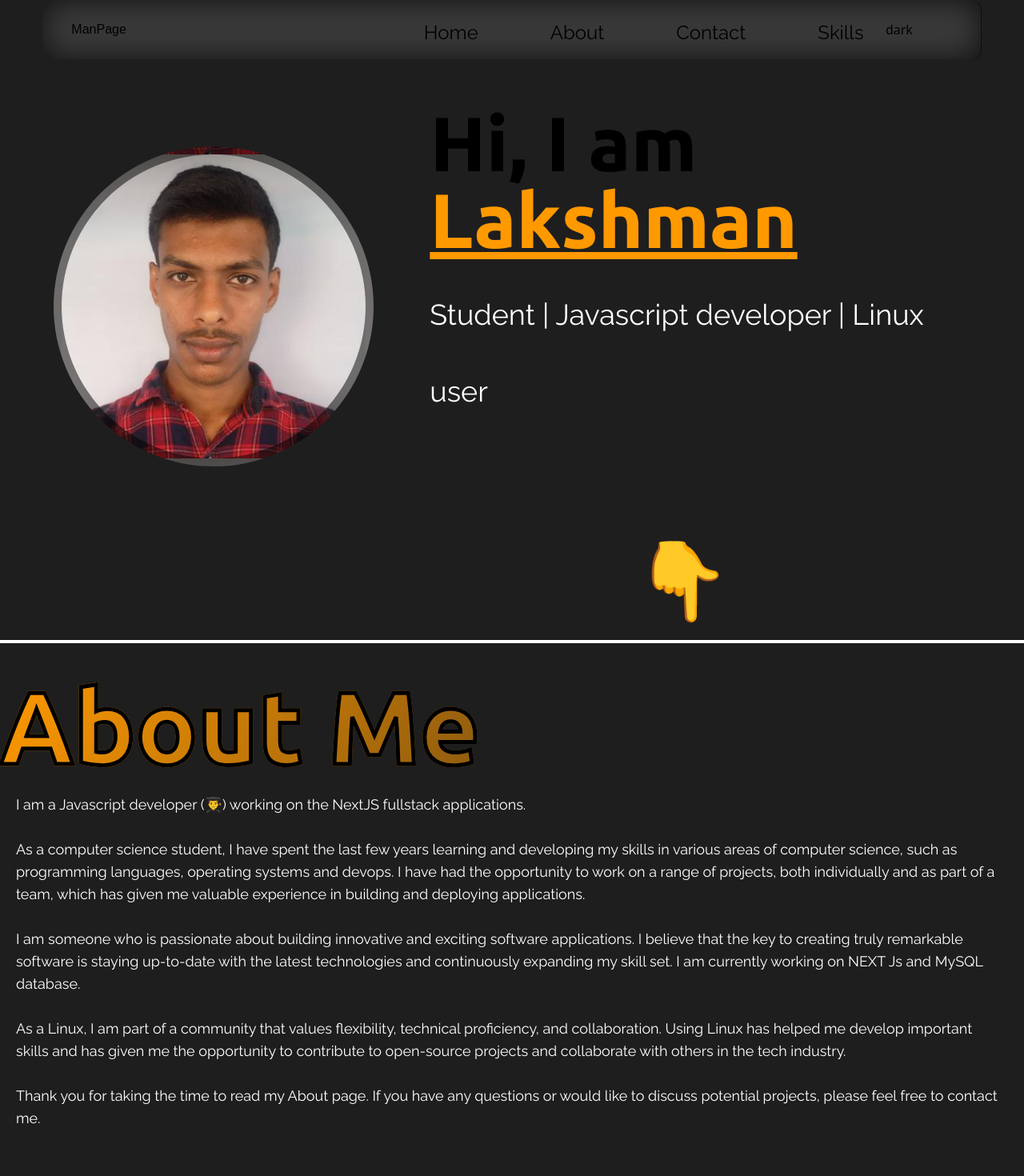
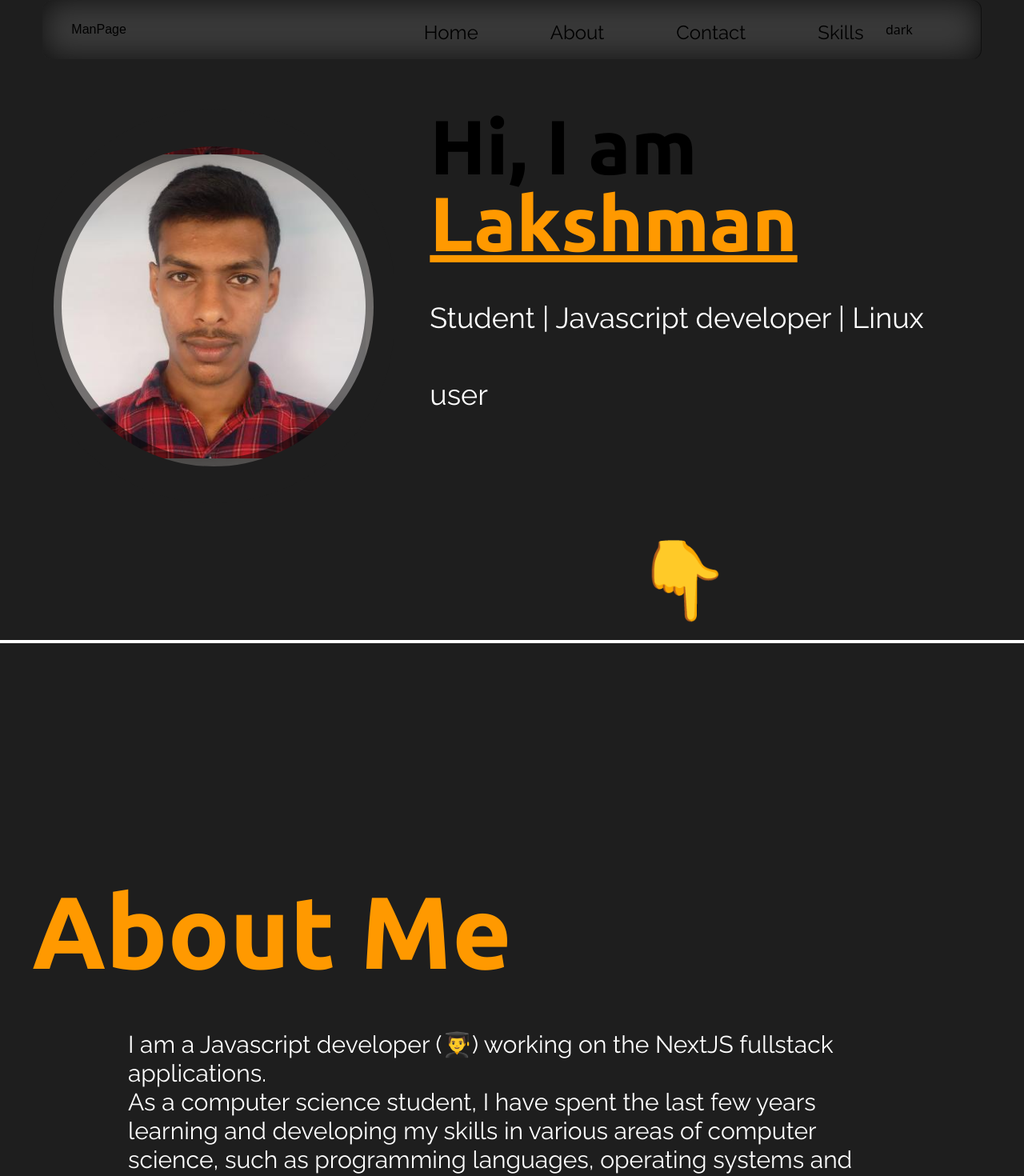
Before and after one commit to Lakshmanshankar/Lakshmanshankar.github.io, a Next.js app: page / in a window 1280 px wide. Shown: the top 1470 px of the page at 80% size. Built offline with nearby package versions, Linux system fonts and the light colour scheme.

Commit message:
fixed about/home

```diff
--- a/app/components/About.tsx
+++ b/app/components/About.tsx
@@ -3,20 +3,20 @@ import { raleway, ubuntu } from '@/fonts/exports'
 function About() {
     return (
         <div>
-            <section className=' w-full h-max bg1 mt-1 py-10' id='about'>
-                <h1 className={`${ubuntu.className} gradientcolor sm:text-9xl text-5xl`}>About Me</h1>
-                <p className={`${raleway.className} text-lg sm:tex-2xl text2 p-5`}>
+            <section className=' w-full h-max slow sm:py-64 bg1 mt-1 py-10' id='about'>
+                <h1 className={`${ubuntu.className} text1 background-change slow sm:text-9xl text-5xl sm:p-10`}>About Me</h1>
+                <p className={`${raleway.className} text-lg sm:text-3xl text2 p-5 sm:p10 sm:flex sm:full justify-center sm:items-center sm:px-40  sm:h-full`}>
                     I am a Javascript developer (👨‍🎓)  working on the NextJS fullstack applications.
-                    <br /> <br />
+                    <br className='sm:none sm:hidden' /> <br />
 
                     As a computer science student, I have spent the last few years learning and developing my skills in various areas of computer science, such as programming languages, operating systems and devops. I have had the opportunity to work on a range of projects, both individually and as part of a team, which has given me valuable experience in building and deploying applications.
 
-                    <br /><br />
+                    <br className='sm:none sm:hidden' /><br className='sm:none sm:hidden' />
                     I am someone who is passionate about building innovative and exciting software applications. I believe that the key to creating truly remarkable software is staying up-to-date with the latest technologies and continuously expanding my skill set. I am currently working on NEXT Js and MySQL database.
                     <br /><br />
-                    As a Linux, I am part of a community that values flexibility, technical proficiency, and collaboration. Using Linux has helped me develop important skills  and has given me the opportunity to contribute to open-source projects and collaborate with others in the tech industry.
+                    As a linux user, I am part of a community that values flexibility, technical proficiency, and collaboration. Using Linux has helped me develop important skills  and has given me the opportunity to contribute to open-source projects and collaborate with others in the tech industry.
 
-                    <br /><br />
+                    <br className='sm:none sm:hidden' /><br className='sm:none sm:hidden' />
                     Thank you for taking the time to read my About page. If you have any questions or would like to discuss potential projects, please feel free to contact me.
                 </p>
             </section>
--- a/app/components/Main.tsx
+++ b/app/components/Main.tsx
@@ -4,14 +4,14 @@ import { raleway } from '@/fonts/exports'
 
 function Main() {
     return (
-        <div className=' w-full h-screen py-14 bg1 sm:flex sm:flex-row flex flex-col'>
+        <div className=' w-full h-screen py-14 bg1 sm:flex sm:flex-row flex flex-col slow' id='main'>
 
-            <div className="sm:w-5/12 sm:h-5/6 sm:p-10 h-1/3 sm:flex sm:justify-center mt-10 bg1 sm:mb-16 flex justify-center items-center">
-                <span className='sm:w-full sm:h-full w-min h-min flex items-center justify-center rounded-full bg1 pt-24 sm:py-0'>
+            <div className="sm:w-5/12 sm:h-5/6 sm:p-10 h-1/3 sm:flex sm:justify-center mt-10 bg1 sm:mb-16 flex justify-center slow items-center">
+                <span className='sm:w-full sm:h-full w-min h-min flex items-center justify-center rounded-full slow bg1 pt-24 sm:py-0'>
                     <div className="imageDiv absolute sm:relative"></div>
                 </span>
             </div>
-            <div className="wrapper sm:w-6/12 w-full sm:h-full flex justify-center items-center flex-col sm:flex-row mt-10">
+            <div className="wrapper sm:w-6/12 w-full sm:h-full flex justify-center items-center flex-col slow sm:flex-row mt-10">
                 <h1 className={`${ubuntu.className} sm:text-8xl back-gradient ml-5 sm:ml-0 py-10 sm:py-0 sliding text1 text-4xl mt-10 justify-center p-3 sm:p-1`}>
                     Hi, I am <span className=' background-change underline'>Lakshman</span>
                     <br />
--- a/app/components/MenuIcon.tsx
+++ b/app/components/MenuIcon.tsx
@@ -1,16 +1,17 @@
 "use client"
-import React, { useState, useEffect } from 'react'
+import React, { useState, useEffect, useContext } from 'react'
 
 function MenuIcon(props: any) {
-    const [toggle, setToggle] = useState(props.visible)
+    const [toggle, setToggle] = useState(props.props)
     useEffect(() => {
         let dom = document.querySelector('#line-one-bne')
         let dom2 = document.querySelector('#line-two-bne')
-        if (toggle) {
+        if (props.props) {
             dom?.classList.add('menu-i-line-one')
             dom2?.classList.add('menu-i-line-two')
             dom?.classList.remove('menu-i-line-bone')
             dom2?.classList.remove('menu-i-line-btwo')
+
         }
         else {
             dom?.classList.remove('menu-i-line-one')
@@ -18,11 +19,11 @@ function MenuIcon(props: any) {
             dom?.classList.add('menu-i-line-bone')
             dom2?.classList.add('menu-i-line-btwo')
         }
-    }, [toggle])
+    }, [props.props])
     return (
-        <div className=' w-10 h-10 flex flex-col items-center justify-center relative' onClick={() => setToggle(!toggle)}>
-            <div className=' w-9/12 h-1 menu-i-line-bone bg3' id='line-one-bne'></div>
-            <div className=' w-9/12 h-1 menu-i-line-btwo bg3' id='line-two-bne'></div>
+        <div className=' w-10 h-10 flex flex-col items-center justify-center relative' onClick={() => setToggle(!props.props)}>
+            <div className=' w-9/12 h-1 menu-i-line-bone invert bg2' id='line-one-bne'></div>
+            <div className=' w-9/12 h-1 menu-i-line-btwo invert bg2' id='line-two-bne'></div>
         </div>
     )
 }
--- a/app/components/Navbar.tsx
+++ b/app/components/Navbar.tsx
@@ -3,6 +3,7 @@ import Link from 'next/link'
 import React, { useEffect } from 'react'
 import { raleway } from '@/fonts/exports'
 import MenuIcon from './MenuIcon'
+
 
 function Navbar() {
     const [toggle, setToggle] = React.useState(false)
@@ -14,27 +15,29 @@ function Navbar() {
             if (toggle) {
                 dom?.classList.add('slide-out')
                 dom?.classList.remove('slide-in')
+                setToggle(toggle)
             }
             else {
                 dom?.classList.add('slide-in')
                 dom?.classList.remove('slide-out')
+                setToggle(toggle)
             }
         }
     }, [toggle])
     return (
         <header className=' w-full flex justify-center fixed z-50'>
             <nav className=' w-full sm:w-11/12 py-3 flex justify-between items-center sm:px-9  blurrish sm:rounded-xl' >
-                <h2 className=' font-poppins '>ManPage</h2>
+                <h2 className=' font-poppins text1  '>ManPage</h2>
 
-                <ul className=' sm:flex sm:w-4/12 sm:h-auto sm:justify-between sm:flex-row  w-full absolute sm:relative flex top-10 sm:top-0 flex-col h-screen justify-center items-baseline sm:bg-transparent bg5 rounded-xl mt-2 text1' id='mailul'>
-                    <li className={`${raleway.className}  listOps ml-20 my-2 sm:text-2xl sm:my-0`} onClick={() => setToggle(!toggle)}><Link href={""}>Home</Link></li>
-                    <li className={`${raleway.className}  listOps ml-20 my-2 sm:text-2xl sm:my-0`} onClick={() => setToggle(!toggle)}><Link href={"/"}>About</Link></li>
+                <ul className=' sm:flex sm:w-4/12 sm:h-auto sm:justify-between sm:flex-row  w-full absolute sm:relative flex top-10 sm:top-0 flex-col h-screen justify-center items-baseline sm:bg-transparent bg5 rounded-xl mt-2 text1' id='mailul' onClick={() => { setToggle(!toggle) }}>
+                    <li className={`${raleway.className}  listOps ml-20 my-2 sm:text-2xl sm:my-0`} onClick={() => { setToggle(!toggle) }}><a href={"#main"}>Home</a></li>
+                    <li className={`${raleway.className}  listOps ml-20 my-2 sm:text-2xl sm:my-0`} onClick={() => setToggle(!toggle)}><a href={"#about"}>About</a></li>
                     <li className={`${raleway.className}  listOps ml-20 my-2 sm:text-2xl sm:my-0`} onClick={() => setToggle(!toggle)}><Link href={"/"}>Contact</Link></li>
                     <li className={`${raleway.className}  listOps ml-20 my-2 sm:text-2xl sm:my-0`} onClick={() => setToggle(!toggle)}><Link href={"/"}>Skills</Link></li>
                 </ul>
 
                 <div className="div3 flex w-1/12 flex-row justify-between">
-                    <button className=' relative right-24 sm:relative sm:right-0  sm:p-2 sm:rounded-lg sm:hover:transition-all'
+                    <button className=' relative right-24 sm:relative sm:right-0  sm:p-2 sm:rounded-lg sm:hover:transition-all text1'
                         onClick={() => {
                             setTheme(!theme)
                             setColors(theme)
@@ -43,7 +46,7 @@ function Navbar() {
                     >
                         dark
                     </button>
-                    <button className=' absolute sm:hidden right-2 top-1 ' onClick={() => setToggle(!toggle)}><MenuIcon /></button>
+                    <button className=' absolute sm:hidden right-2 top-1 ' onClick={() => setToggle(!toggle)}><MenuIcon props={toggle} /></button>
                 </div>
             </nav>
         </header >
@@ -74,7 +77,7 @@ function setColors(state: boolean) {
 
         root.style.setProperty('--text-one', '#fff')  // text color are light
         root.style.setProperty('--text-two', '#fff');
-        root.style.setProperty('--text-three', '#7AFFFBFF');
+        root.style.setProperty('--text-three', '#09FF00FF');
 
         if (dom) {
             dom.innerHTML = `light`
--- a/app/globals.css
+++ b/app/globals.css
@@ -62,8 +62,7 @@ nav{
     animation: updownleft 4s linear infinite alternate;
 }
 .slow{
-    transition: cubic-bezier(0.165, 0.84, 0.44, 1);
-    -webkit-transition: cubic-bezier(0.075, 0.82, 0.165, 1);
+    transition: 0.5s;
 }
 .fast-move{
     animation: updownleft 0.5s linear alternate-reverse infinite;
@@ -199,7 +198,7 @@ html::-webkit-scrollbar-track {
     -webkit-background-clip: text;
 }
 .gradientcolor{
-    background: linear-gradient(120deg,var(--bg-three),var(--bg-one));
+    background: var(--bg-three);
     -webkit-text-stroke: var(--text-one);
     -webkit-text-stroke-width: 5px;
     -webkit-text-fill-color: transparent;
```
